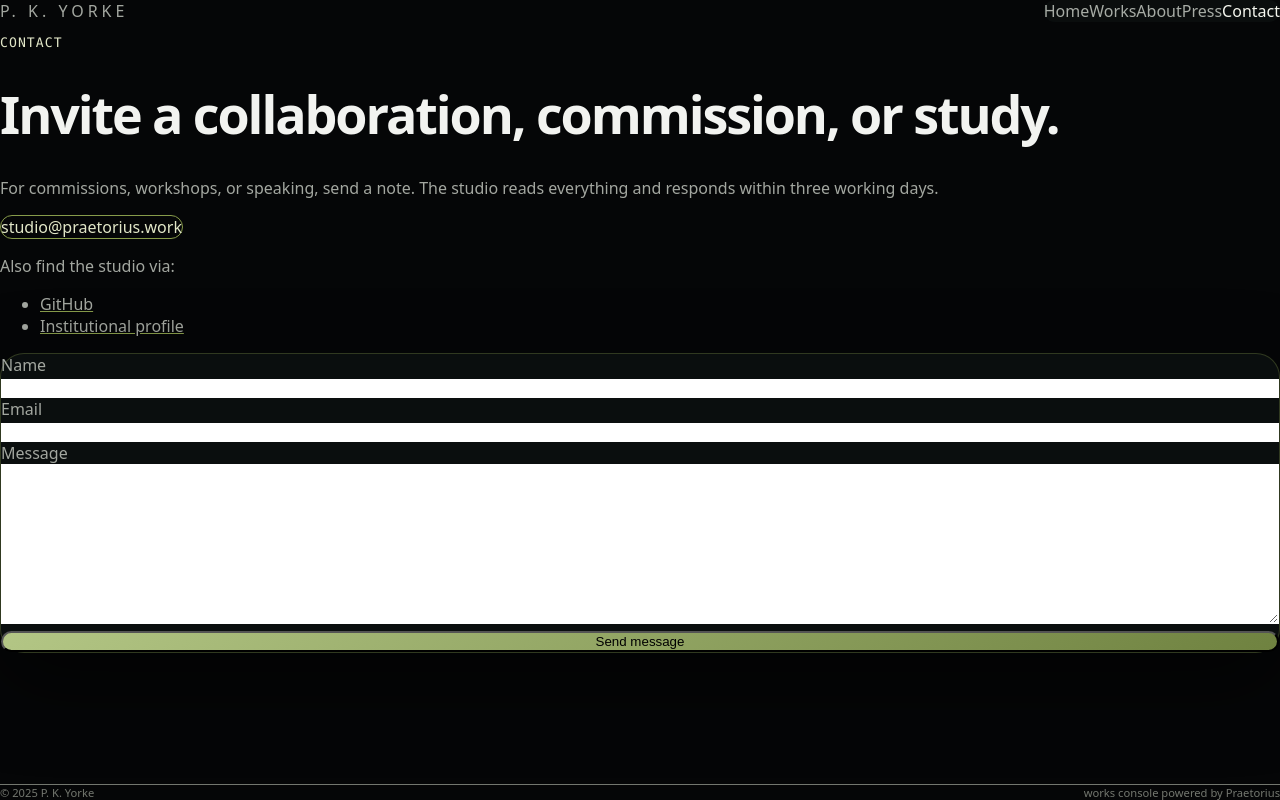
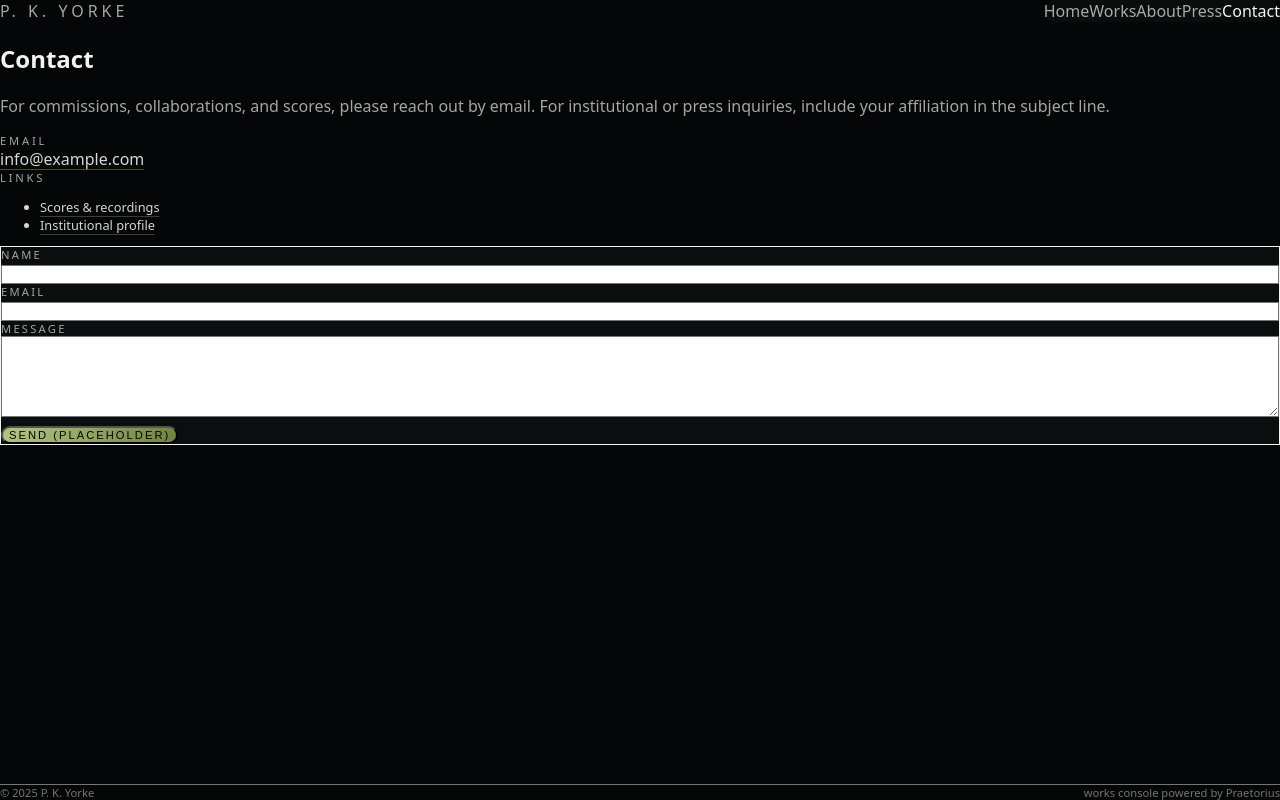
Before and after one commit to pkyorke/web, a React (Vite) app in the folder website/: page /web/contact in a window 1280 px wide. Built offline with nearby package versions, Linux system fonts and the light colour scheme.

Commit message:
Update ContactPage.tsx

```diff
--- a/website/src/pages/ContactPage.tsx
+++ b/website/src/pages/ContactPage.tsx
@@ -1,103 +1,110 @@
-import { motion } from 'framer-motion';
-import { FormEvent, useState } from 'react';
+import React from "react";
 
-const ContactPage = () => {
-  const [formState, setFormState] = useState({ name: '', email: '', message: '' });
-  const [status, setStatus] = useState<string | null>(null);
+const ContactPage: React.FC = () => {
+  return (
+    <section className="space-y-8">
+      <header className="space-y-3">
+        <h1 className="text-2xl md:text-3xl">Contact</h1>
+        <p className="max-w-xl text-xs leading-relaxed text-[#A3A7A0]">
+          For commissions, collaborations, and scores, please reach out by
+          email. For institutional or press inquiries, include your affiliation
+          in the subject line.
+        </p>
+      </header>
 
-  const handleSubmit = (event: FormEvent<HTMLFormElement>) => {
-    event.preventDefault();
-    if (!formState.name || !formState.email || !formState.message) {
-      setStatus('Please complete all fields.');
-      return;
-    }
-    setStatus('Message prepared. Connect mailto link to send.');
-  };
+      <div className="grid gap-8 md:grid-cols-[minmax(0,1.1fr)_minmax(0,1fr)]">
+        {/* Left: direct info */}
+        <div className="space-y-5 text-sm text-[#D5D8CE]">
+          <div>
+            <div className="text-[0.7rem] font-mono uppercase tracking-[0.25em] text-[#A3A7A0]">
+              Email
+            </div>
+            <a
+              href="mailto:info@example.com"
+              className="text-sm underline decoration-[#879B4A]/50 underline-offset-4 hover:text-[#F4F5ED]"
+            >
+              info@example.com
+            </a>
+          </div>
 
-  return (
-    <div className="space-y-10">
-      <div className="max-w-2xl space-y-4">
-        <p className="meta text-[color:var(--olive-100)]">Contact</p>
-        <h1 className="display-1">Invite a collaboration, commission, or study.</h1>
-        <p className="text-lg text-[color:var(--color-text-muted)]">
-          For commissions, workshops, or speaking, send a note. The studio reads everything and responds within three working days.
-        </p>
-        <motion.a
-          href="mailto:studio@praetorius.work"
-          className="inline-flex items-center rounded-full border border-[color:var(--olive-500)] px-5 py-3 font-semibold text-[color:var(--olive-100)]"
-          initial={{ opacity: 0, y: 10 }}
-          animate={{ opacity: 1, y: 0 }}
-          whileHover={{ scale: 1.03 }}
-          whileTap={{ scale: 0.98 }}
+          <div>
+            <div className="mb-1 text-[0.7rem] font-mono uppercase tracking-[0.25em] text-[#A3A7A0]">
+              Links
+            </div>
+            <ul className="space-y-1 text-[0.8rem]">
+              <li>
+                <a
+                  href="#"
+                  className="underline decoration-[#879B4A]/40 underline-offset-4"
                 >
-          studio@praetorius.work
-        </motion.a>
-      </div>
-      <div className="grid gap-10 lg:grid-cols-2">
-        <div className="space-y-3 text-sm text-[color:var(--color-text-muted)]">
-          <p>Also find the studio via:</p>
-          <ul className="space-y-2">
-            <li>
-              <a className="underline decoration-[color:var(--olive-500)]" href="https://github.com/praetorius" target="_blank" rel="noreferrer">
-                GitHub
+                  Scores &amp; recordings
                 </a>
               </li>
               <li>
-              <a className="underline decoration-[color:var(--olive-500)]" href="https://example.com" target="_blank" rel="noreferrer">
+                <a
+                  href="#"
+                  className="underline decoration-[#879B4A]/40 underline-offset-4"
+                >
                   Institutional profile
                 </a>
               </li>
             </ul>
           </div>
-        <motion.form
-          onSubmit={handleSubmit}
-          className="glass-panel space-y-4 p-6"
-          initial={{ opacity: 0, y: 20 }}
-          whileInView={{ opacity: 1, y: 0 }}
-          viewport={{ once: true }}
+        </div>
+
+        {/* Right: simple form shell */}
+        <div className="rounded-2xl border border-white/7 bg-[#0C1010]/85 p-5">
+          <form
+            className="space-y-4 text-xs"
+            onSubmit={(e) => {
+              e.preventDefault();
+              // You can wire this to a backend or form service later.
+            }}
           >
-          <label className="block text-sm text-[color:var(--color-text-muted)]">
+            <div className="grid gap-4 sm:grid-cols-2">
+              <label className="space-y-1">
+                <span className="block text-[0.7rem] uppercase tracking-[0.2em] text-[#A3A7A0]">
                   Name
+                </span>
                 <input
                   type="text"
-              className="mt-2 w-full rounded-lg border border-[color:var(--color-border-subtle)] bg-black/30 px-4 py-3 text-base text-[color:var(--color-text-primary)] focus:border-[color:var(--olive-500)] focus:outline-none"
-              value={formState.name}
-              onChange={(e) => setFormState((prev) => ({ ...prev, name: e.target.value }))}
-              required
+                  className="w-full rounded-md border border-white/10 bg-black/40 px-3 py-2 text-xs text-[#F2F3F0] outline-none ring-0 focus:border-[#879B4A]"
                 />
               </label>
-          <label className="block text-sm text-[color:var(--color-text-muted)]">
+              <label className="space-y-1">
+                <span className="block text-[0.7rem] uppercase tracking-[0.2em] text-[#A3A7A0]">
                   Email
+                </span>
                 <input
                   type="email"
-              className="mt-2 w-full rounded-lg border border-[color:var(--color-border-subtle)] bg-black/30 px-4 py-3 text-base text-[color:var(--color-text-primary)] focus:border-[color:var(--olive-500)] focus:outline-none"
-              value={formState.email}
-              onChange={(e) => setFormState((prev) => ({ ...prev, email: e.target.value }))}
-              required
+                  className="w-full rounded-md border border-white/10 bg-black/40 px-3 py-2 text-xs text-[#F2F3F0] outline-none ring-0 focus:border-[#879B4A]"
                 />
               </label>
-          <label className="block text-sm text-[color:var(--color-text-muted)]">
+            </div>
+            <label className="space-y-1 block">
+              <span className="block text-[0.7rem] uppercase tracking-[0.2em] text-[#A3A7A0]">
                 Message
+              </span>
               <textarea
-              className="mt-2 min-h-[160px] w-full rounded-lg border border-[color:var(--color-border-subtle)] bg-black/30 px-4 py-3 text-base text-[color:var(--color-text-primary)] focus:border-[color:var(--olive-500)] focus:outline-none"
-              value={formState.message}
-              onChange={(e) => setFormState((prev) => ({ ...prev, message: e.target.value }))}
-              required
+                rows={5}
+                className="w-full rounded-md border border-white/10 bg-black/40 px-3 py-2 text-xs text-[#F2F3F0] outline-none ring-0 focus:border-[#879B4A]"
               />
             </label>
-          <motion.button
+
+            <button
               type="submit"
-            className="w-full rounded-full px-6 py-3 font-semibold text-black"
-            style={{ backgroundImage: 'var(--gradient-accent)' }}
-            whileHover={{ scale: 1.01 }}
-            whileTap={{ scale: 0.98 }}
+              className="mt-2 inline-flex items-center rounded-full px-5 py-2 text-[0.7rem] font-mono uppercase tracking-[0.18em] text-[#050607]"
+              style={{
+                backgroundImage:
+                  "linear-gradient(120deg,#B3C685,#6F8240)",
+              }}
             >
-            Send message
-          </motion.button>
-          {status && <p className="text-sm text-[color:var(--color-text-muted)]">{status}</p>}
-        </motion.form>
+              Send (placeholder)
+            </button>
+          </form>
         </div>
       </div>
+    </section>
   );
 };
 
```
Lines whose indentation alone changed are shown as unchanged.
